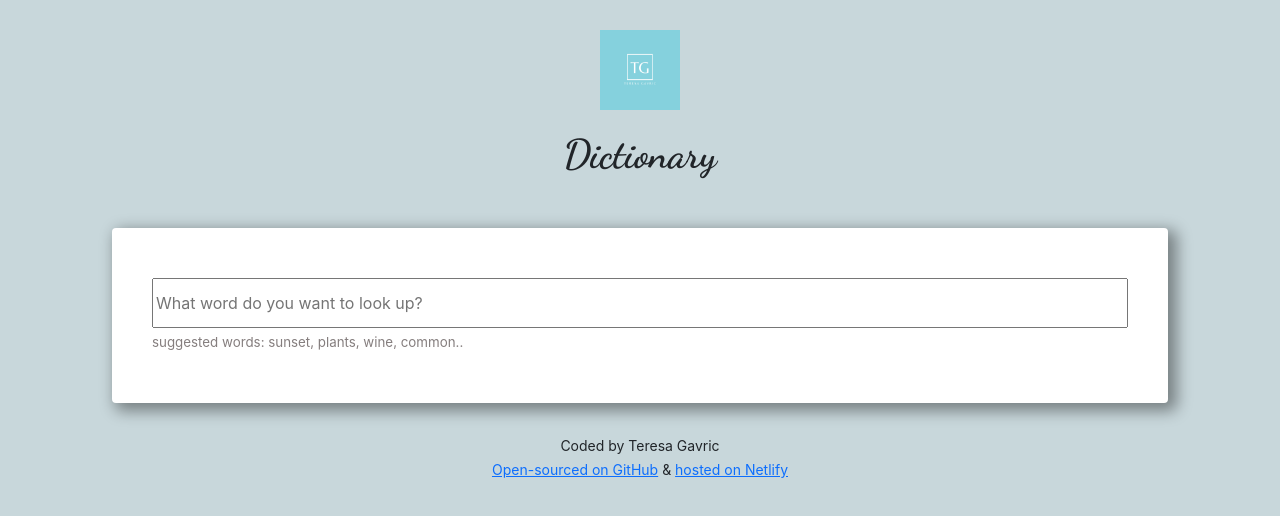
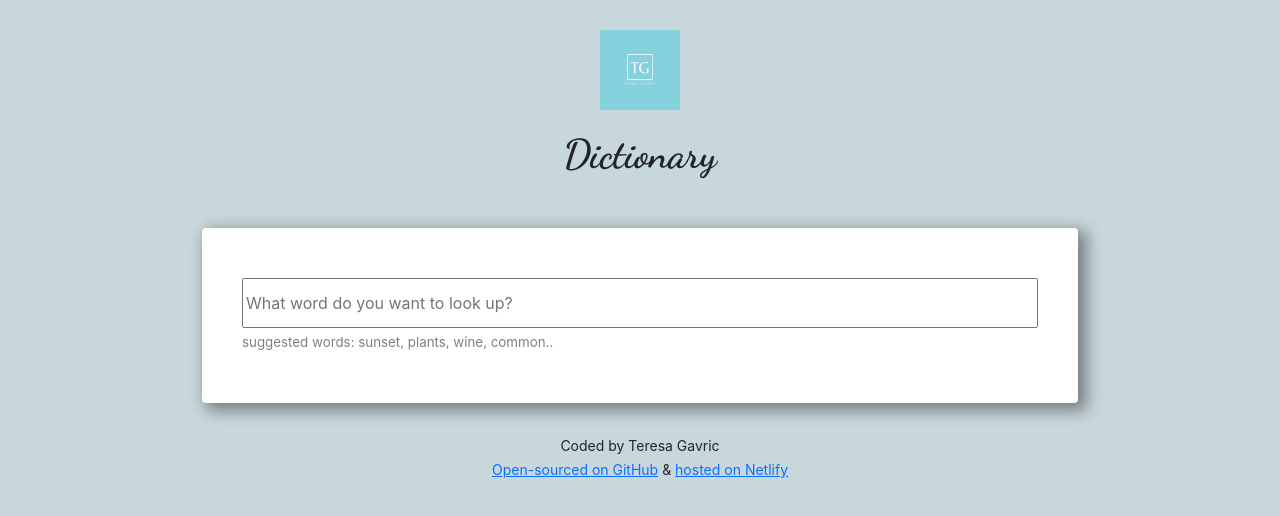
Before and after one commit to ter-gav/dictionary-project, a React (Create React App) app: page / in a window 1280 px wide. Shown: the top 516 px of the page. Built offline with nearby package versions, Linux system fonts and the light colour scheme.

Commit message:
added condition definiations loop

```diff
--- a/src/App.css
+++ b/src/App.css
@@ -1,5 +1,6 @@
 .App {
-  margin: 30px 0;
+  max-width: 960px;
+  margin: 30px auto;
 }
 
 .App h1 {
--- a/src/Meaning.js
+++ b/src/Meaning.js
@@ -7,6 +7,7 @@ export default function Meaning(props) {
     <div className="Meaning">
       <h3>{props.meaning.partOfSpeech}</h3>
       {props.meaning.definitions.map(function (definition, index) {
+        if (definition.example) {
           return (
             <div key={index}>
               <div className="definition">{definition.definition}</div>
@@ -14,6 +15,14 @@ export default function Meaning(props) {
               <Synonym synonym={definition.synonyms} />
             </div>
           );
+        } else {
+          return (
+            <div key={index}>
+              <div className="definition">{definition.definition}</div>
+              <Synonym synonym={definition.synonyms} />
+            </div>
+          );
+        }
       })}
     </div>
   );
--- a/src/Phonetics.js
+++ b/src/Phonetics.js
@@ -6,7 +6,7 @@ export default function Phonetics(props) {
     return (
       <div className="Phonetics">
         <a href={props.phonetics.audio} target="_blank" rel="noreferrer">
-          <i class="fas fa-volume-up"></i>
+          <i className="fas fa-volume-up"></i>
         </a>
         <div className="text">|{props.phonetics.text}|</div>
       </div>
```
Lines whose indentation alone changed are shown as unchanged.
